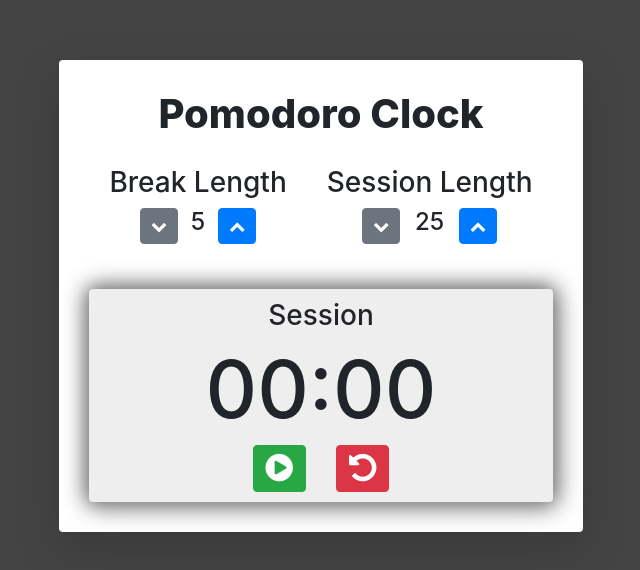
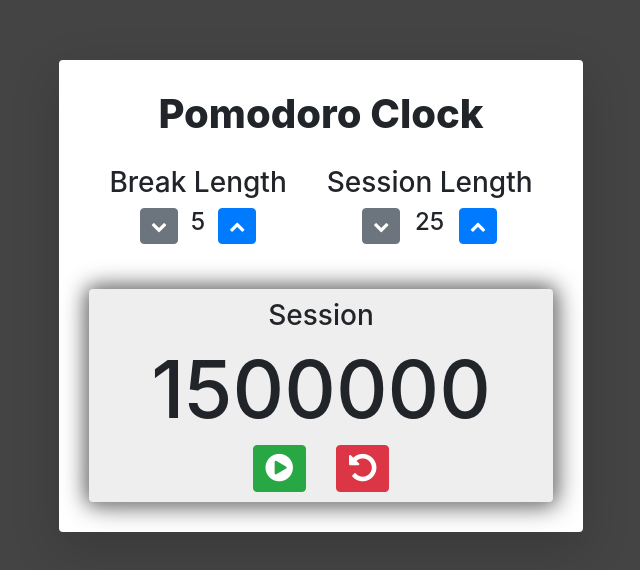
Before and after one commit to brandonpeebles/fcc-pomodoro-clock, a React app: page / in a window 1280 px wide. Shown: the part 104-674 px from the top of the page, without its empty margins (319-959 px from the left). Built offline with nearby package versions, Linux system fonts and the light colour scheme.

Commit message:
add base for timer tick + reset

```diff
--- a/src/components/App/App.js
+++ b/src/components/App/App.js
@@ -17,6 +17,8 @@ class App extends React.Component {
     this.handleStartStopClick = this.handleStartStopClick.bind(this);
     this.handleResetClick = this.handleResetClick.bind(this);
     this.handleUpDownClick = this.handleUpDownClick.bind(this);
+    this.handleTimerEnd = this.handleTimerEnd.bind(this);
+    this.clockElement = React.createRef();
   }
 
   handleStartStopClick() {
@@ -32,11 +34,23 @@ class App extends React.Component {
   }
 
   handleResetClick() {
-    return this.setState({
+    this.setState({
       label: 'Session',
       timerState: 'paused'
-      // add a method call to change the timeRemaining state of the clock component
-    })
+    });
+    this.clockElement.current.resetTimer();
+  }
+
+  handleTimerEnd() {
+    if (this.state.label === 'Session') {
+      return this.setState({
+        label: 'Break'
+      });
+    } else {
+      return this.setState({
+        label: 'Session'
+      });
+    }
   }
 
   handleUpDownClick(e) {
@@ -85,8 +99,9 @@ class App extends React.Component {
           <BreakCtrl breakLength={this.state.breakLength} handleClick={this.handleUpDownClick} />
           <SeshCtrl sessionLength={this.state.sessionLength} handleClick={this.handleUpDownClick} />
         </div>
-        <Clock
+        <Clock ref={this.clockElement}
           label={this.state.label}
+          toggleLabel={this.handleTimerEnd}
           timerState={this.state.timerState}
           sessionLength={this.state.sessionLength}
           breakLength={this.state.breakLength}
--- a/src/components/Clock/Clock.js
+++ b/src/components/Clock/Clock.js
@@ -4,6 +4,34 @@ import './Clock.css';
 class Clock extends React.Component {
     constructor(props) {
         super(props);
+        this.state = {
+            timeRemaining: this.props.sessionLength * 60000
+        }
+    }
+
+    resetTimer(time=(this.props.sessionLength * 60000)) {
+        this.setState({
+            timeRemaining: time
+        });
+    }
+
+    componentDidMount() {
+        this.timerID = setInterval(
+            () => this.tick(),
+            1000
+        );
+    }
+
+    componentWillUnmount() {
+        clearInterval(this.timerID);
+    }
+
+    tick() {
+        if (this.props.timerState === 'running') {
+            this.setState({
+                timeRemaining: this.state.timeRemaining - 1000
+            });
+        }
     }
 
     render() {
@@ -16,7 +44,7 @@ class Clock extends React.Component {
         return(
             <div id="clock-container" className="rounded">
                 <h3 id="timer-label">{this.props.label}</h3>
-                <h2 id="time-left">00:00</h2>
+                <h2 id="time-left">{this.state.timeRemaining}</h2>
                 <div id="clock-controls">
                     <button id="start_stop" className="btn btn-success clockBtn" onClick={this.props.handleStartStopClick}>
                         {start_stop_icon}
```
Also changed, not shown: public/index.html (+0 -10 lines).
